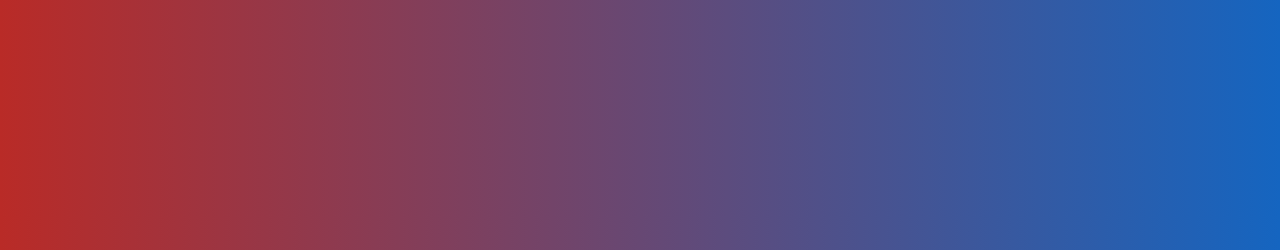
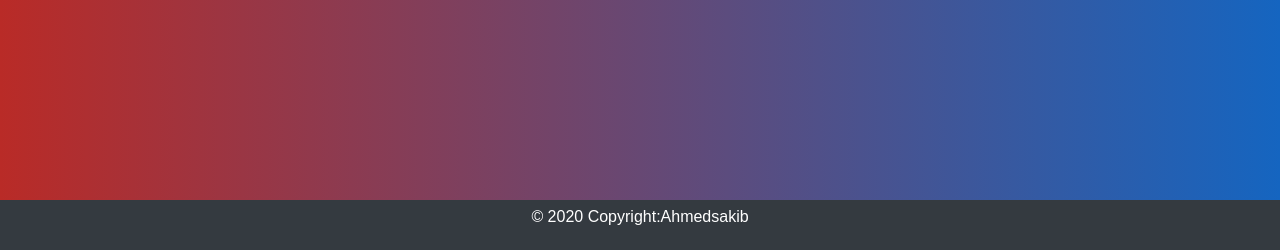
Before and after one commit to Ahmed-skb/django-ToDo, a Django app: template todo_list/templates/home.html in a window 1280 px wide. Shown: the part 550-800 px from the top of the page. Run offline with Django 3.2, Linux system fonts and the light colour scheme; the template is opened without the code that fills it, so the values that code supplies are empty; some libraries are stand-ins or nearby versions.

Commit message:
added footer

```diff
--- a/todo_list/static/css/style.css
+++ b/todo_list/static/css/style.css
@@ -144,3 +144,12 @@ a.socialIcon:hover,
     transition: all 0.8s;
     transition: all 0.8s
 }
+.footer {
+    position: fixed;
+    left: 0;
+    bottom: 0;
+    width: 100%;
+    color: white;
+    padding: 5px;
+    text-align: center;
+}
--- a/todo_list/templates/base.html
+++ b/todo_list/templates/base.html
@@ -54,6 +54,11 @@
 
         {% endblock %}
     </div>
+    <!-- Footer -->
+    <footer class="footer bg-dark">
+        <p>© 2020 Copyright:Ahmedsakib</p>
+    </footer>
+    <!-- Footer -->
     <!-- Optional JavaScript -->
     <script src="{% static 'js/jquery-3.3.1.min.js' %} "></script>
     <script src="{% static 'js/bootstrap.bundle.min.js' %} "></script>
```
Also changed, not shown: db.sqlite3.
